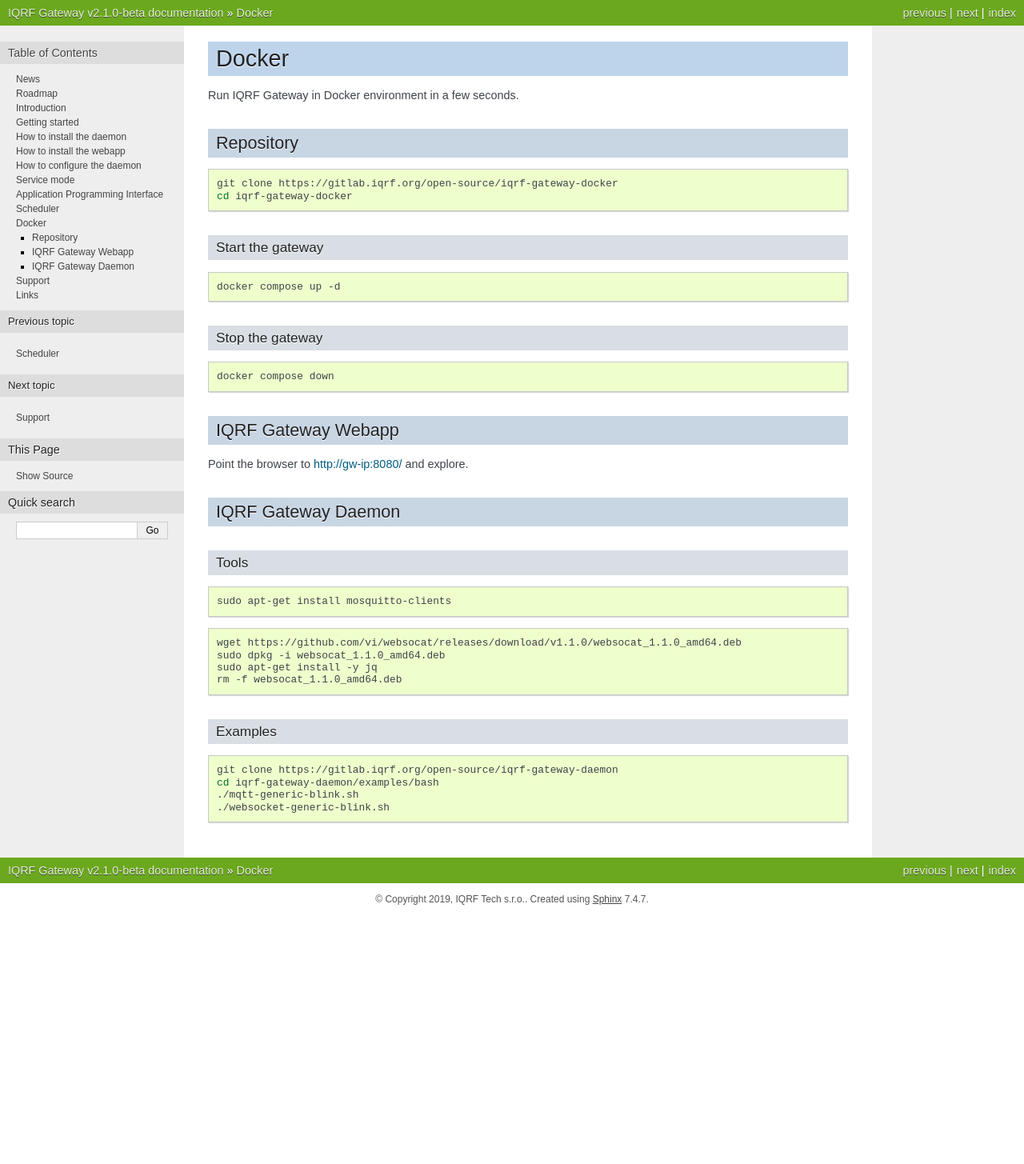
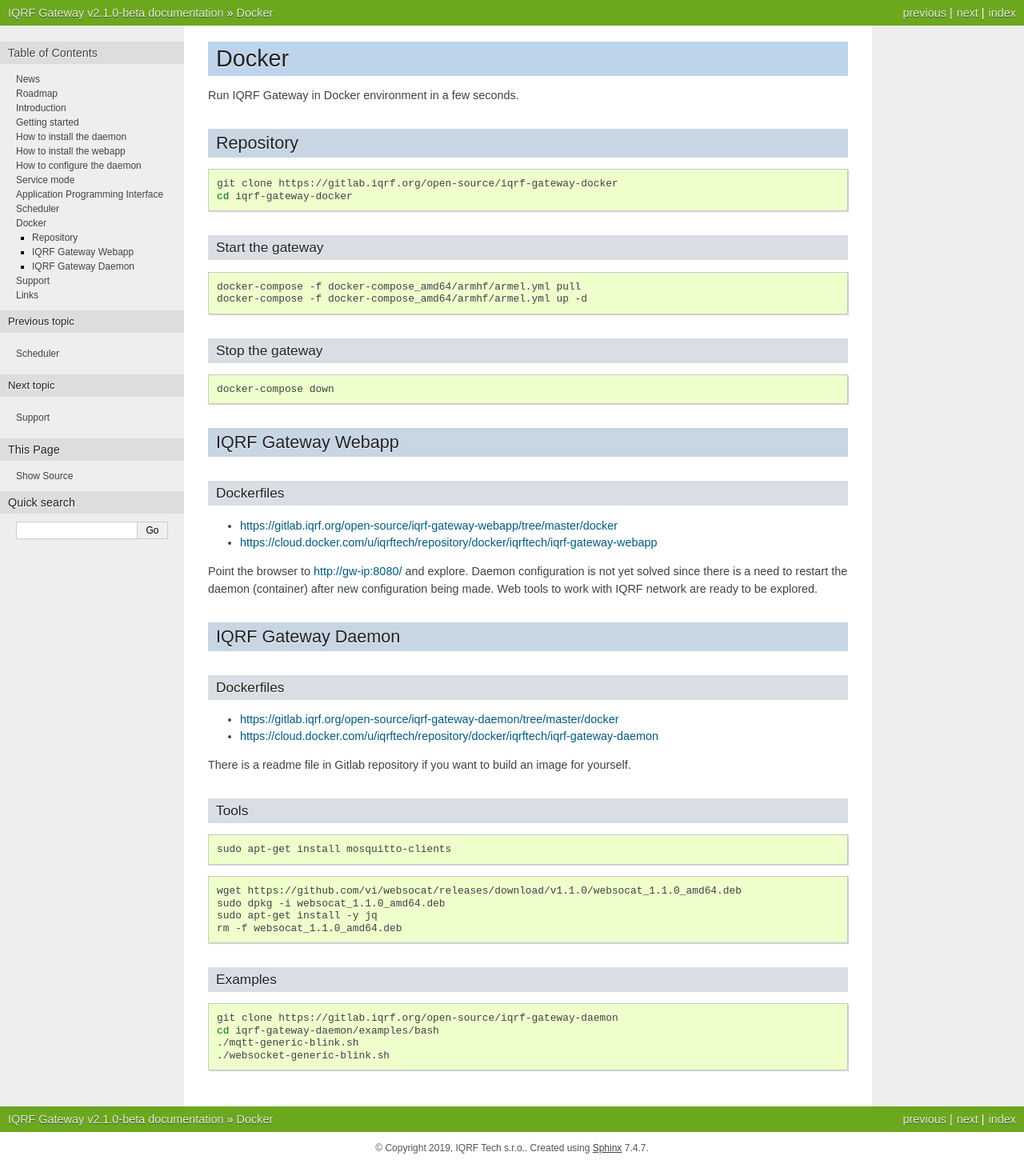
Before and after one commit to iqrf/iqrf-gateway-docs, a Sphinx documentation site: the page built from source/docker.rst, in a window 1280 px wide. Shown: the whole page at 80% size. Built offline with Sphinx 7.4.7, drawn with Linux system fonts in a browser that asks for light colours; before the commit the page ends 1144 px from its top, so only the background shows below that.

Commit message:
Updating news and docker

```diff
--- a/source/docker.rst
+++ b/source/docker.rst
@@ -17,22 +17,39 @@
 
 .. code-block:: bash
 
-  docker compose up -d
+  docker-compose -f docker-compose_amd64/armhf/armel.yml pull
+  docker-compose -f docker-compose_amd64/armhf/armel.yml up -d
 
 Stop the gateway
 ++++++++++++++++
 
 .. code-block:: bash
 
-  docker compose down
+  docker-compose down
 
 IQRF Gateway Webapp
 ###################
 
-Point the browser to http://gw-ip:8080/ and explore.
+Dockerfiles
++++++++++++
+
+* https://gitlab.iqrf.org/open-source/iqrf-gateway-webapp/tree/master/docker
+* https://cloud.docker.com/u/iqrftech/repository/docker/iqrftech/iqrf-gateway-webapp
+
+Point the browser to http://gw-ip:8080/ and explore. Daemon configuration is not yet
+solved since there is a need to restart the daemon (container) after new configuration
+being made. Web tools to work with IQRF network are ready to be explored.
 
 IQRF Gateway Daemon
 ###################
+
+Dockerfiles
++++++++++++
+
+* https://gitlab.iqrf.org/open-source/iqrf-gateway-daemon/tree/master/docker
+* https://cloud.docker.com/u/iqrftech/repository/docker/iqrftech/iqrf-gateway-daemon
+
+There is a readme file in Gitlab repository if you want to build an image for yourself.
 
 Tools
 +++++
```
Also changed, not shown: source/news.rst (+19 -0 lines).
